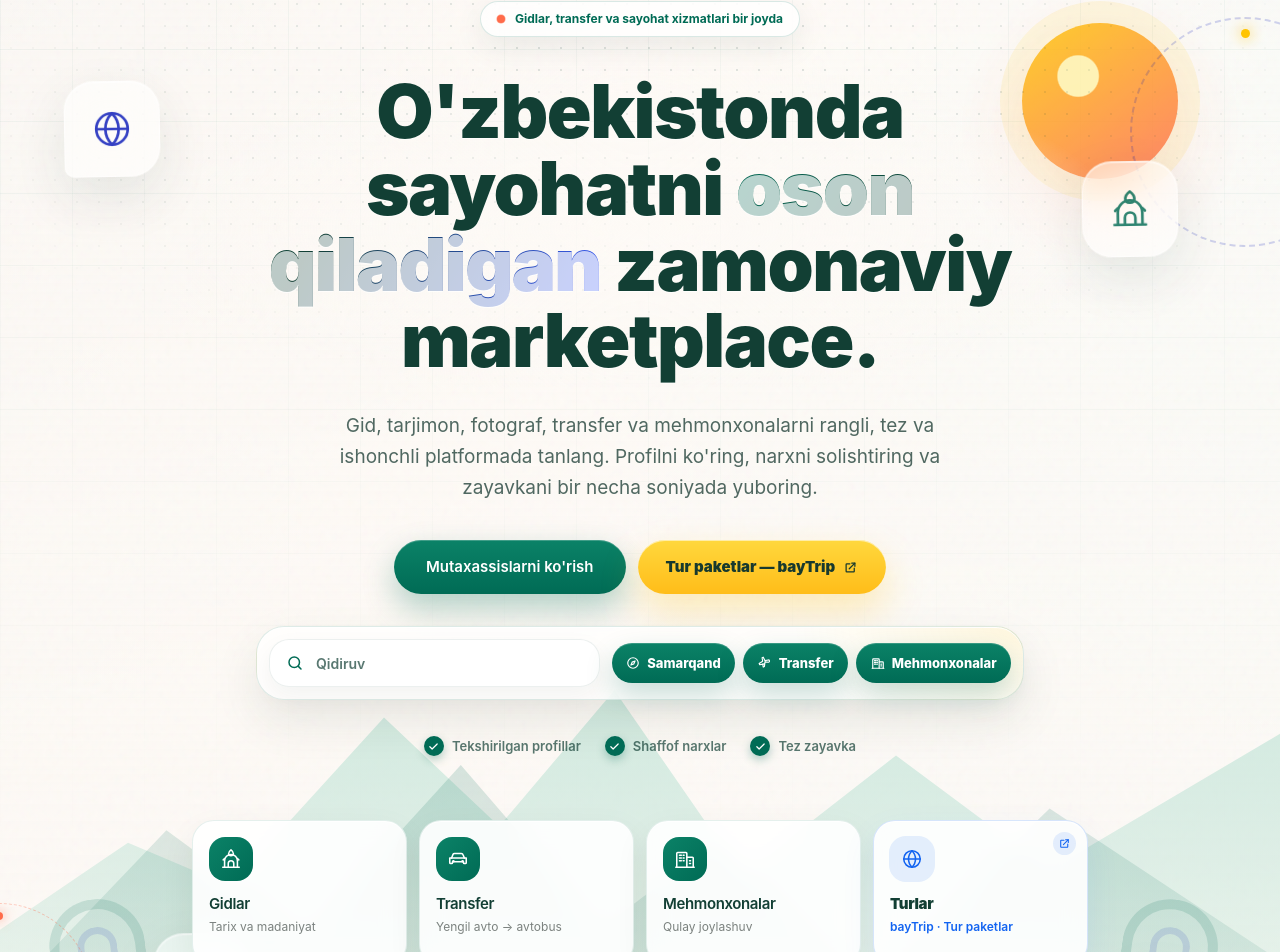
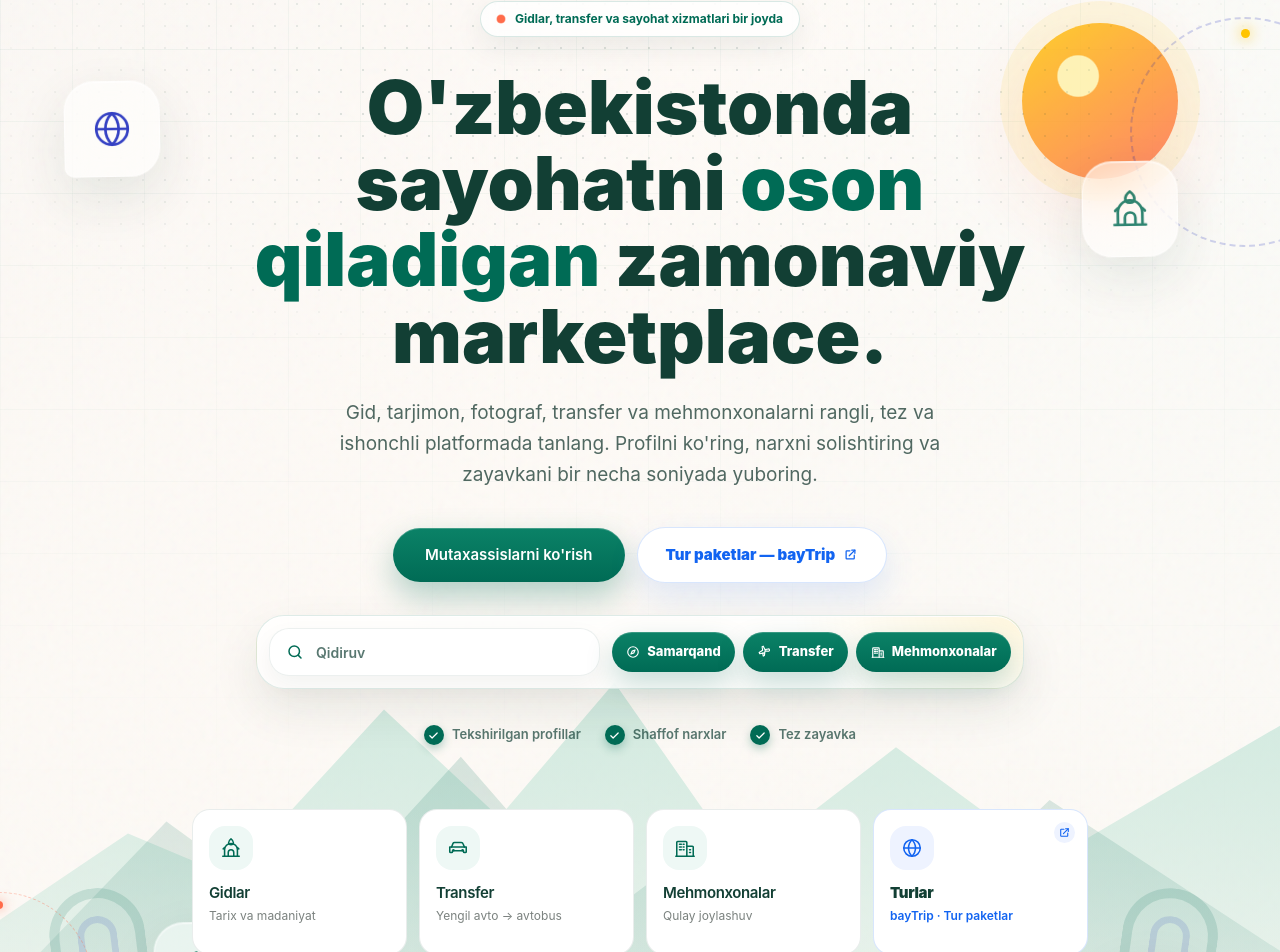
Before and after one commit to mrstxt/bayconnect, a Next.js app: page / in a window 1280 px wide. Shown: the part 155-1107 px from the top of the page. Built offline with nearby package versions, Linux system fonts and the light colour scheme; no server answers; the database is empty.

Commit message:
Clean up hero quick card styling

```diff
--- a/src/app/globals.css
+++ b/src/app/globals.css
@@ -642,13 +642,10 @@ body {
   position: relative;
   min-height: 146px;
   overflow: hidden;
-  border: 1px solid rgba(0, 107, 85, 0.1);
-  border-radius: 22px;
-  background: rgba(255, 255, 255, 0.9);
-  box-shadow:
-    0 1px 0 rgba(255, 255, 255, 0.94) inset,
-    0 14px 34px rgba(12, 43, 35, 0.07);
-  backdrop-filter: blur(12px);
+  border: 1px solid rgba(18, 63, 52, 0.09);
+  border-radius: 18px;
+  background: #ffffff;
+  box-shadow: none;
   transition:
     transform 0.28s cubic-bezier(0.22, 1, 0.36, 1),
     border-color 0.24s ease,
@@ -660,23 +657,16 @@ body {
   transform: translateY(-4px);
   border-color: rgba(0, 107, 85, 0.22);
   background: #ffffff;
-  box-shadow:
-    0 1px 0 rgba(255, 255, 255, 0.96) inset,
-    0 20px 48px rgba(12, 43, 35, 0.12);
+  box-shadow: 0 16px 34px rgba(12, 43, 35, 0.08);
 }
 
 .quick-access-card-partner {
   border-color: rgba(18, 100, 241, 0.16);
-  box-shadow:
-    0 1px 0 rgba(255, 255, 255, 0.94) inset,
-    0 14px 34px rgba(18, 100, 241, 0.08);
 }
 
 .quick-access-card-partner:hover {
   border-color: rgba(18, 100, 241, 0.28);
-  box-shadow:
-    0 1px 0 rgba(255, 255, 255, 0.96) inset,
-    0 20px 48px rgba(18, 100, 241, 0.14);
+  box-shadow: 0 16px 34px rgba(18, 100, 241, 0.1);
 }
 
 .service-card {
@@ -775,12 +765,13 @@ body {
     0 16px 34px rgba(0, 107, 85, 0.28);
 }
 
-.hero-title-shield {
-  position: relative;
-  border-radius: 30px;
-  padding: 0.06em 0.16em 0.12em;
-  background: radial-gradient(ellipse at center, rgba(253, 250, 246, 0.78), rgba(253, 250, 246, 0.28) 62%, transparent 76%);
-  text-shadow: 0 1px 0 rgba(255, 255, 255, 0.72);
+.hero-title-clean {
+  letter-spacing: 0;
+  text-wrap: balance;
+}
+
+.hero-title-accent {
+  color: #006b55;
 }
 
 /* Gradient matn */
@@ -1026,24 +1017,27 @@ body {
   justify-content: center;
   gap: 0.5rem;
   border-radius: 999px;
-  background: linear-gradient(180deg, #ffd83d 0%, #ffbd19 100%);
-  color: #17392e;
+  border: 1px solid rgba(18, 100, 241, 0.16);
+  background: #ffffff;
+  color: #1264f1;
   font-weight: 900;
   box-shadow:
-    0 1px 0 rgba(255, 255, 255, 0.55) inset,
-    0 18px 38px rgba(255, 189, 25, 0.28);
+    0 1px 0 rgba(255, 255, 255, 0.78) inset,
+    0 14px 32px rgba(18, 100, 241, 0.12);
   transition:
     transform 0.24s ease,
+    border-color 0.24s ease,
     box-shadow 0.24s ease,
-    filter 0.24s ease;
+    background 0.24s ease,
+    color 0.24s ease;
 }
 
 .baytrip-button:hover {
-  filter: brightness(1.03);
+  border-color: rgba(18, 100, 241, 0.28);
+  background: #1264f1;
+  color: #ffffff;
   transform: translateY(-2px);
-  box-shadow:
-    0 1px 0 rgba(255, 255, 255, 0.55) inset,
-    0 24px 48px rgba(255, 189, 25, 0.34);
+  box-shadow: 0 18px 42px rgba(18, 100, 241, 0.2);
 }
 
 .baytrip-mini-card,
--- a/src/app/page.tsx
+++ b/src/app/page.tsx
@@ -100,9 +100,9 @@ export default async function HomePage() {
               Gidlar, transfer va sayohat xizmatlari bir joyda
             </div>
 
-            <h1 className="hero-title-shield animate-fade-up delay-2 mx-auto mt-8 max-w-4xl text-[40px] font-black leading-[1.03] tracking-[-0.02em] text-[#123f34] sm:text-[54px] md:text-[74px]">
+            <h1 className="hero-title-clean animate-fade-up delay-2 mx-auto mt-8 max-w-4xl text-[40px] font-black leading-[1.03] text-[#123f34] sm:text-[54px] md:text-[74px]">
               O'zbekistonda sayohatni{" "}
-              <span className="text-gradient">oson qiladigan</span>{" "}
+              <span className="hero-title-accent">oson qiladigan</span>{" "}
               zamonaviy marketplace.
             </h1>
 
@@ -176,11 +176,11 @@ export default async function HomePage() {
                     style={{ animationDelay: `${0.4 + (i + 1) * 0.08}s` }}
                     className="quick-access-card quick-access-card-partner animate-fade-up group p-4"
                   >
-                    <span className="absolute right-3 top-3 rounded-full bg-[#1264f1]/10 p-1 text-[#1264f1] ring-1 ring-[#1264f1]/10">
+                    <span className="absolute right-3 top-3 rounded-full bg-[#eef3ff] p-1 text-[#1264f1]">
                       <ExternalLinkIcon size={13} strokeWidth={2} />
                     </span>
                     <span
-                      className="flex h-11 w-11 items-center justify-center rounded-2xl bg-[#1264f1]/10 text-[#1264f1] ring-1 ring-[#1264f1]/10"
+                      className="flex h-11 w-11 items-center justify-center rounded-2xl bg-[#eef3ff] text-[#1264f1]"
                     >
                       <item.Icon size={22} />
                     </span>
@@ -195,8 +195,7 @@ export default async function HomePage() {
                     className="quick-access-card animate-fade-up group p-4"
                   >
                     <span
-                      className="flex h-11 w-11 items-center justify-center rounded-2xl text-white"
-                      style={{ background: "linear-gradient(135deg,#0b8267,#006b55)" }}
+                      className="flex h-11 w-11 items-center justify-center rounded-2xl bg-[#eef8f5] text-[#006b55]"
                     >
                       <item.Icon size={22} />
                     </span>
```
